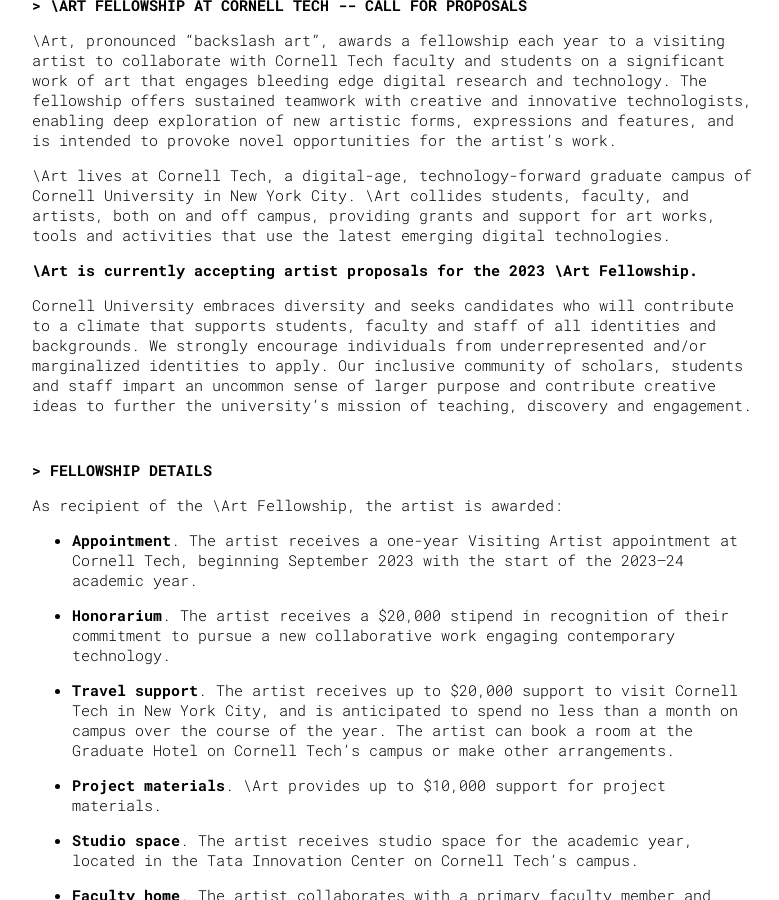
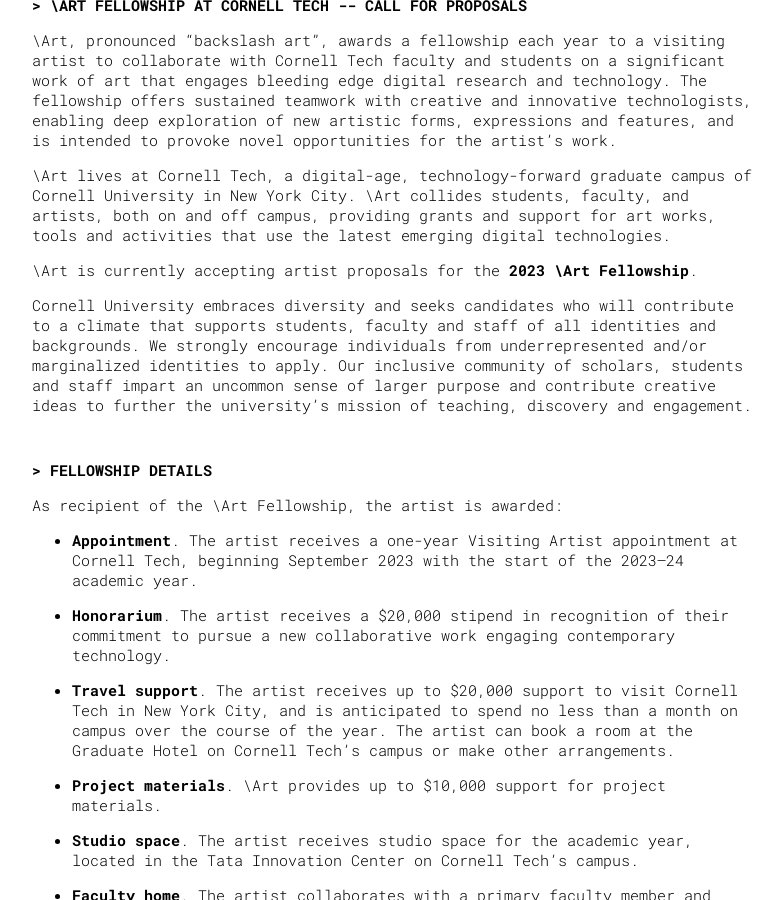
Before and after one commit to backslashart/backslashart.org, a Jekyll site: the page built from _pages/call.md, in a window 1280 px wide and 900 px high, scrolled down 406 px. Shown: the whole window, without its empty margins (248-1027 px from the left). Built offline with Jekyll 4.4.1, drawn with Linux system fonts in a browser that asks for light colours.

Commit message:
fixed bold formatting

```diff
--- a/_pages/call.md
+++ b/_pages/call.md
@@ -9,7 +9,7 @@ permalink: /call/
 
 \Art lives at Cornell Tech, a digital-age, technology-forward graduate campus of Cornell University in New York City. \Art collides students, faculty, and artists, both on and off campus, providing grants and support for art works, tools and activities that use the latest emerging digital technologies.
 
-**\Art is currently accepting artist proposals for the 2023 \Art Fellowship.**
+\Art is currently accepting artist proposals for the **2023 \Art Fellowship**.
 
 Cornell University embraces diversity and seeks candidates who will contribute to a climate that supports students, faculty and staff of all identities and backgrounds. We strongly encourage individuals from underrepresented and/or marginalized identities to apply. Our inclusive community of scholars, students and staff impart an uncommon sense of larger purpose and contribute creative ideas to further the university's mission of teaching, discovery and engagement.
 
```
